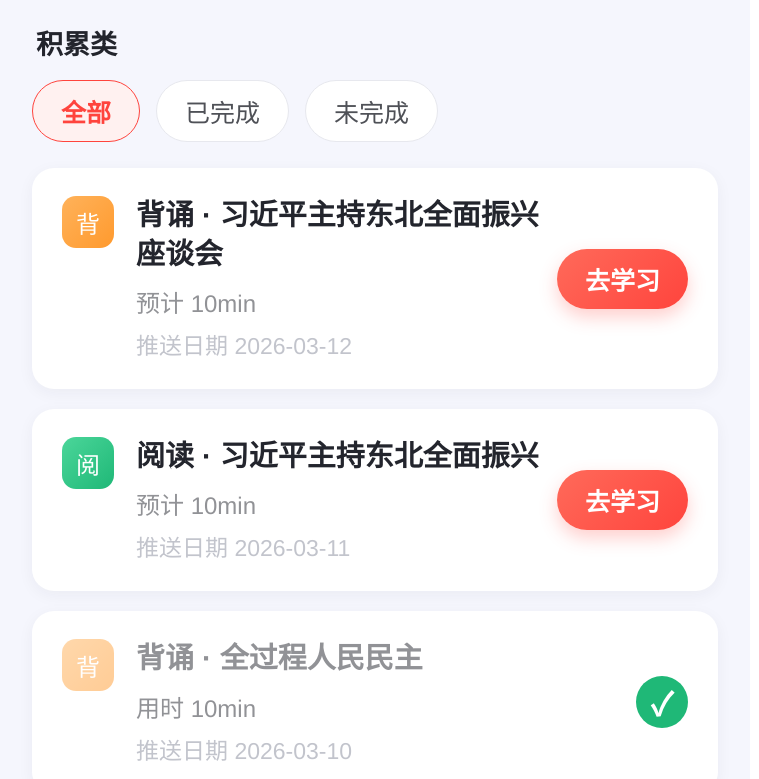
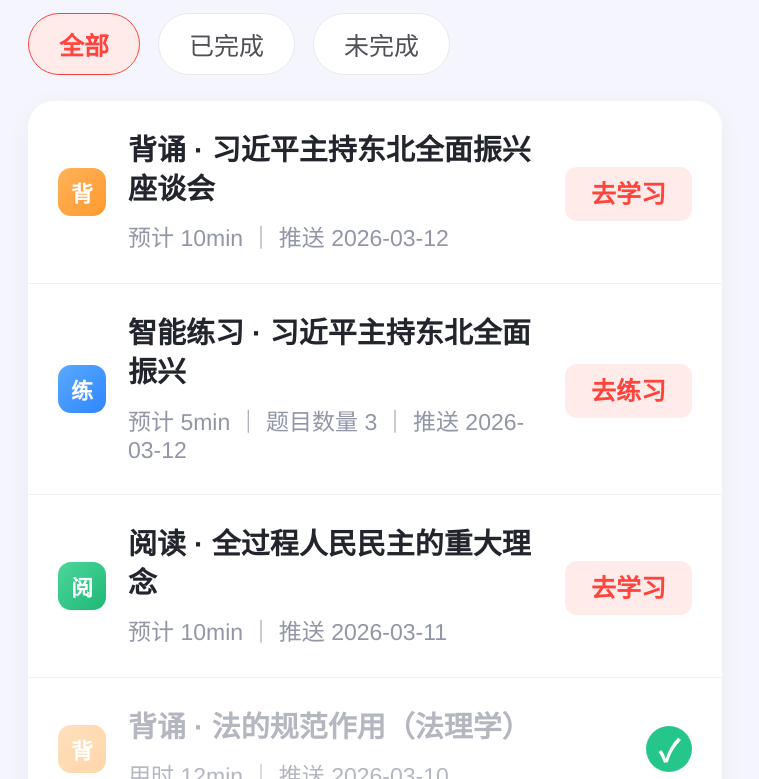
Before and after one commit to papago0506/my-site, a plain HTML site: page learning-plan-ui/sup_v1.html in a window 1280 px wide. Shown: the part 187-966 px from the top of the page, without its empty margins (0-759 px from the left). Drawn offline with Linux system fonts and the light colour scheme.

Commit message:
style: 补给任务详情页用App标准任务卡片(Figma现有UI)

```diff
--- a/learning-plan-ui/sup_v1.html
+++ b/learning-plan-ui/sup_v1.html
@@ -1,25 +1,37 @@
-<!DOCTYPE html><html lang="zh"><head><meta charset="utf-8"><link rel="stylesheet" href="ds.css"><style>
-.typetab{display:flex;gap:40px;padding:6px 8px 20px;}
-.typetab .t{font-size:30px;color:var(--t3);}
-.typetab .t.on{font-size:32px;font-weight:700;color:var(--t1);position:relative;}
-.typetab .t.on::after{content:"";position:absolute;left:50%;transform:translateX(-50%);bottom:-14px;width:44px;height:6px;border-radius:3px;background:var(--coral);}
-.statetab{display:flex;gap:16px;margin-bottom:26px;}
-.statetab .s{font-size:25px;color:var(--t2);background:#fff;border:1px solid #E7E8EE;border-radius:40px;padding:12px 28px;}
+<!DOCTYPE html><html lang="zh"><head><meta charset="utf-8"><style>
+*{margin:0;padding:0;box-sizing:border-box;font-family:"PingFang SC","Helvetica Neue",Arial,sans-serif;-webkit-font-smoothing:antialiased;}
+:root{--coral:#FF443D;--coral-wash:#FFECEA;--t1:#23252D;--t3:#9296A6;--t4:#B4B7C0;--green:#24C789;--bg:#F5F6FD;--div:#F0F0F2;}
+body{width:750px;background:var(--bg);color:var(--t1);}
+.statusbar{height:88px;display:flex;align-items:center;justify-content:space-between;padding:0 48px;font-size:30px;font-weight:600;}
+.statusbar .ic{font-size:26px;letter-spacing:5px;}
+.nav{height:96px;display:flex;align-items:center;justify-content:center;position:relative;}
+.nav .back{position:absolute;left:32px;font-size:46px;} .nav .title{font-size:34px;font-weight:700;}
+.content{padding:16px 28px 40px;}
+.statetab{display:flex;gap:18px;margin-bottom:26px;}
+.statetab .s{font-size:25px;color:#4F5157;background:#fff;border:1px solid #E7E8EE;border-radius:40px;padding:12px 30px;}
 .statetab .s.on{color:var(--coral);border-color:var(--coral);background:var(--coral-wash);font-weight:600;}
-.sc{background:#fff;border-radius:22px;padding:28px 30px;margin-bottom:20px;box-shadow:0 4px 16px rgba(31,35,60,.05);display:flex;align-items:flex-start;}
-.sc .ic{width:52px;height:52px;border-radius:14px;display:flex;align-items:center;justify-content:center;font-size:24px;color:#fff;margin-right:22px;flex-shrink:0;}
-.ic.recite{background:linear-gradient(135deg,#FFB25A,#FF9A2E);} .ic.prac{background:linear-gradient(135deg,#5AA9FF,#2E86FF);} .ic.read{background:linear-gradient(135deg,#4BD69A,#1FB877);}
-.sc .mid{flex:1;min-width:0;}
-.sc .nm{font-size:29px;font-weight:700;margin-bottom:10px;line-height:1.35;}
-.sc .meta{font-size:24px;color:var(--t3);}
-.sc .push{font-size:23px;color:var(--t4);margin-top:8px;}
-.sc .act{margin-left:16px;align-self:center;flex-shrink:0;}
-</style></head><body><div class="phone">
+.card{background:#fff;border-radius:26px;box-shadow:0 6px 24px rgba(31,35,60,.05);overflow:hidden;}
+.row{display:flex;align-items:center;padding:30px 30px;border-top:1px solid var(--div);}
+.row:first-child{border-top:none;}
+.ic{width:48px;height:48px;border-radius:13px;display:flex;align-items:center;justify-content:center;font-size:22px;color:#fff;font-weight:700;margin-right:22px;flex-shrink:0;}
+.ic.recite{background:linear-gradient(135deg,#FFB25A,#FF9A2E);} .ic.read{background:linear-gradient(135deg,#4BD69A,#1FB877);} .ic.prac{background:linear-gradient(135deg,#5AA9FF,#2E86FF);}
+.mid{flex:1;min-width:0;}
+.nm{font-size:29px;font-weight:700;line-height:1.35;overflow:hidden;text-overflow:ellipsis;display:-webkit-box;-webkit-line-clamp:2;-webkit-box-orient:vertical;}
+.meta{font-size:23px;color:var(--t3);margin-top:10px;}
+.act{margin-left:18px;flex-shrink:0;}
+.btn-go{background:var(--coral-wash);color:var(--coral);font-size:25px;font-weight:600;padding:13px 26px;border-radius:12px;white-space:nowrap;}
+.check{width:46px;height:46px;border-radius:50%;background:var(--green);color:#fff;display:flex;align-items:center;justify-content:center;font-size:30px;font-weight:700;}
+.row.done .nm{color:var(--t4);} .row.done .ic{opacity:.4;} .row.done .meta{color:var(--t4);}
+</style></head><body>
 <div class="statusbar"><span>9:41</span><span class="ic">▪▪▪ 📶 🔋</span></div>
 <div class="nav"><span class="back">‹</span><span class="title">补给任务</span></div>
 <div class="content">
-<div style="font-size:27px;font-weight:700;padding:6px 4px 18px;">积累类</div><div class="statetab"><span class="s on">全部</span><span class="s">已完成</span><span class="s">未完成</span></div>
-<div class="sc"><span class="ic recite">背</span><div class="mid"><div class="nm">背诵 · 习近平主持东北全面振兴座谈会</div><div class="meta">预计 10min</div><div class="push">推送日期 2026-03-12</div></div><span class="act btn btn-p btn-sm">去学习</span></div>
-<div class="sc"><span class="ic read">阅</span><div class="mid"><div class="nm">阅读 · 习近平主持东北全面振兴</div><div class="meta">预计 10min</div><div class="push">推送日期 2026-03-11</div></div><span class="act btn btn-p btn-sm">去学习</span></div>
-<div class="sc"><span class="ic recite" style="opacity:.5">背</span><div class="mid"><div class="nm" style="color:var(--t3)">背诵 · 全过程人民民主</div><div class="meta">用时 10min</div><div class="push">推送日期 2026-03-10</div></div><span class="act" style="width:52px;height:52px;border-radius:50%;background:var(--green);color:#fff;display:flex;align-items:center;justify-content:center;font-size:32px;font-weight:700;align-self:center;flex-shrink:0">✓</span></div>
-</div></div></body></html>
+<div class="statetab"><span class="s on">全部</span><span class="s">已完成</span><span class="s">未完成</span></div>
+<div class="card">
+  <div class="row"><span class="ic recite">背</span><div class="mid"><div class="nm">背诵 · 习近平主持东北全面振兴座谈会</div><div class="meta">预计 10min ｜ 推送 2026-03-12</div></div><span class="act"><span class="btn-go">去学习</span></span></div>
+  <div class="row"><span class="ic prac">练</span><div class="mid"><div class="nm">智能练习 · 习近平主持东北全面振兴</div><div class="meta">预计 5min ｜ 题目数量 3 ｜ 推送 2026-03-12</div></div><span class="act"><span class="btn-go">去练习</span></span></div>
+  <div class="row"><span class="ic read">阅</span><div class="mid"><div class="nm">阅读 · 全过程人民民主的重大理念</div><div class="meta">预计 10min ｜ 推送 2026-03-11</div></div><span class="act"><span class="btn-go">去学习</span></span></div>
+  <div class="row done"><span class="ic recite">背</span><div class="mid"><div class="nm">背诵 · 法的规范作用（法理学）</div><div class="meta">用时 12min ｜ 推送 2026-03-10</div></div><span class="act"><span class="check">✓</span></span></div>
+  <div class="row done"><span class="ic prac">练</span><div class="mid"><div class="nm">智能练习 · 法的规范作用</div><div class="meta">题目数量 5 ｜ 推送 2026-03-10</div></div><span class="act"><span class="check">✓</span></span></div>
+</div>
+</div></body></html>
```
